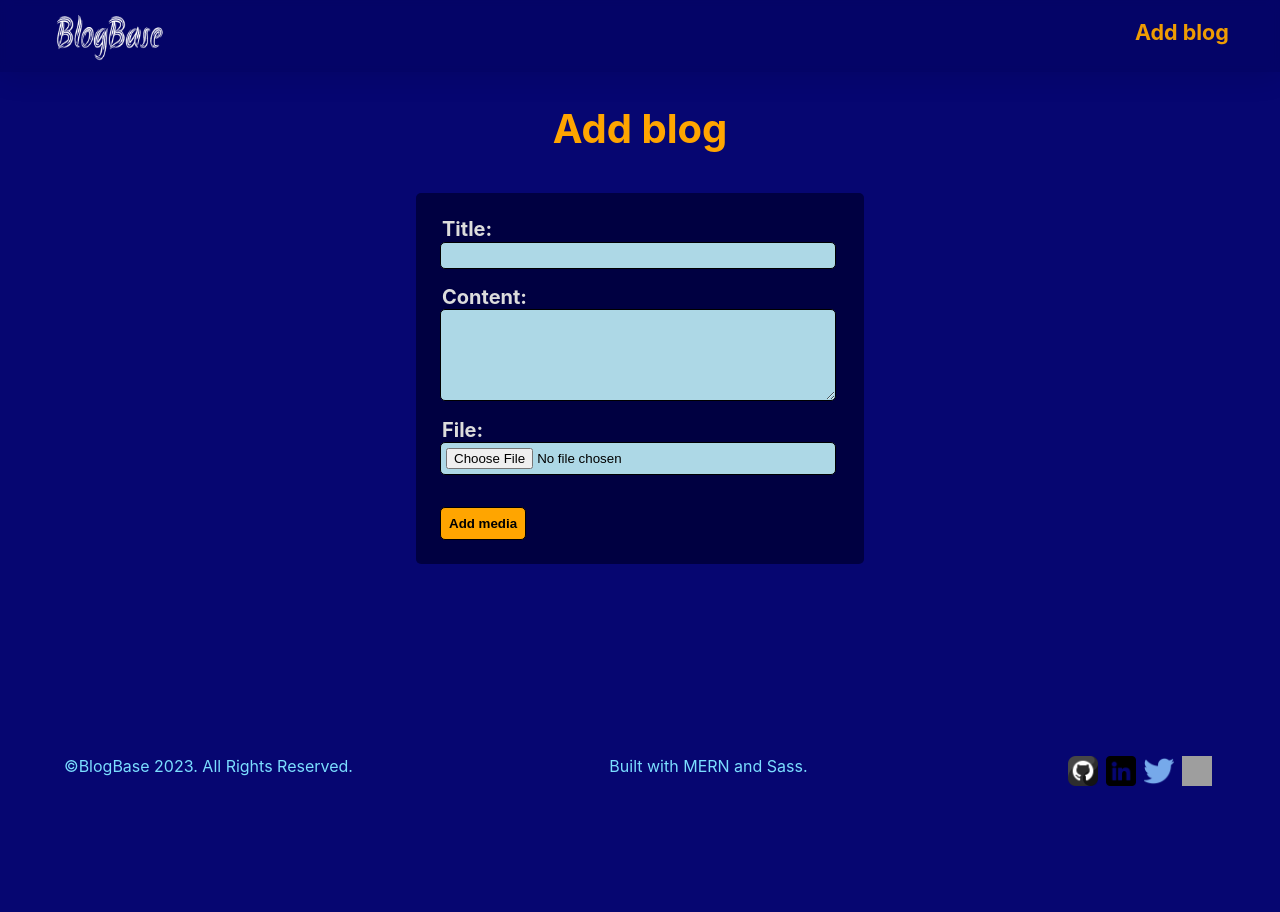
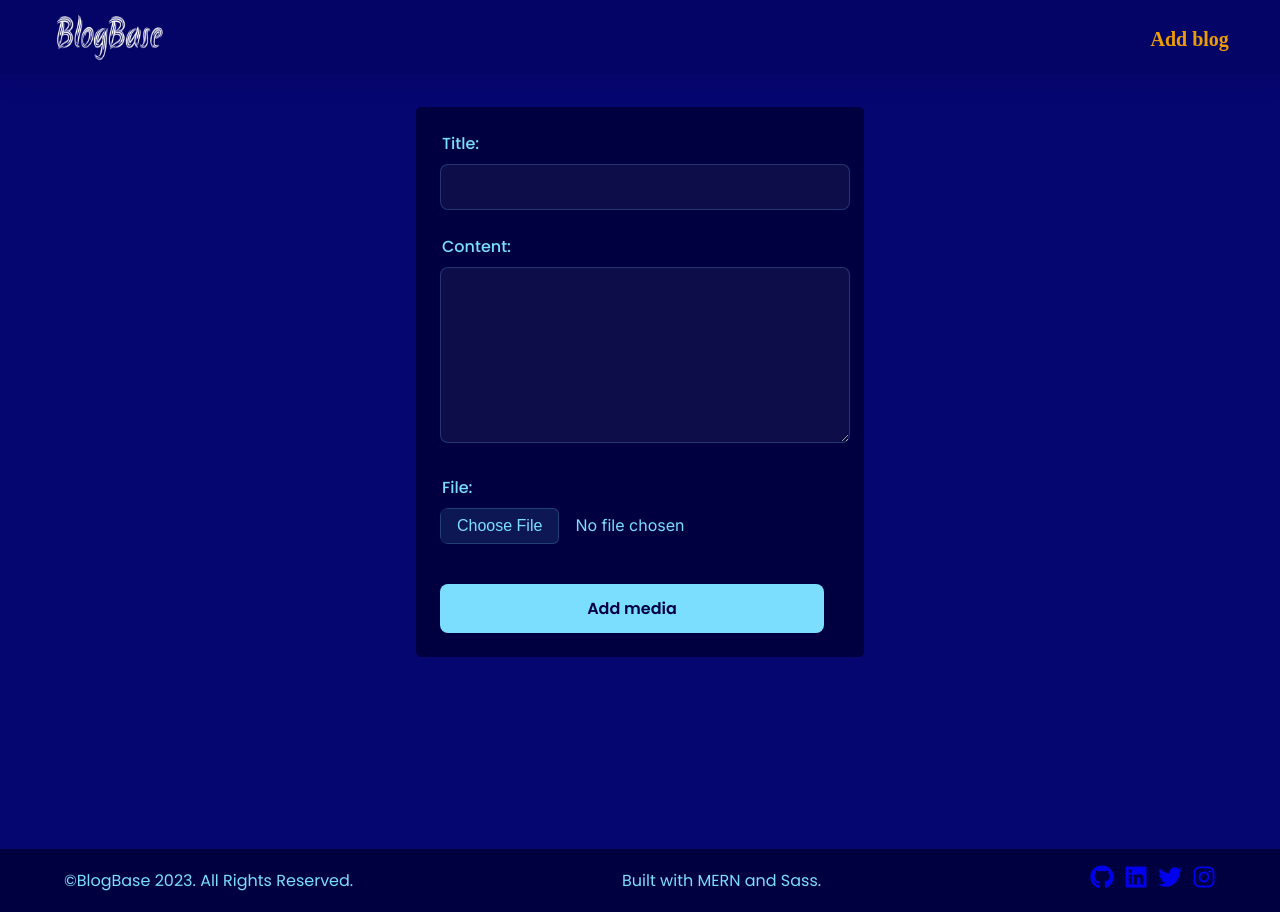
Before and after one commit to 6twos55/blogbase-app, a React (Create React App) app: page /add_media in a window 1280 px wide. Before the commit the page ends 800 px from the top, so only its background shows below. Built offline with nearby package versions, Linux system fonts and the light colour scheme; grey boxes are pictures that could not be loaded.

Commit message:
tweaksgit add .

```diff
--- a/package.json
+++ b/package.json
@@ -4,6 +4,8 @@
   "private": true,
   "dependencies": {
     "@babel/plugin-proposal-private-property-in-object": "",
+    "@fontsource/inter": "^5.2.5",
+    "@fontsource/poppins": "^5.2.6",
     "@testing-library/jest-dom": "^5.16.5",
     "@testing-library/react": "^13.4.0",
     "@testing-library/user-event": "^13.5.0",
@@ -13,6 +15,7 @@
     "morgan": "^1.10.0",
     "react": "^18.2.0",
     "react-dom": "^18.2.0",
+    "react-icons": "^5.5.0",
     "react-router-dom": "^6.13.0",
     "react-scripts": "5.0.1",
     "sass": "^1.63.6",
--- a/src/components/Footer.js
+++ b/src/components/Footer.js
@@ -1,25 +1,47 @@
-import github from "../styles/Social icons/github.png";
-import linkedin from "../styles/Social icons/linkedin.png";
-import twitter from "../styles/Social icons/twitter.png";
-import instagram from "../styles/Social icons/instagram.png";
+import React from "react";
+import { FaGithub, FaLinkedin, FaTwitter, FaInstagram } from "react-icons/fa";
 
 const Footer = () => {
   return (
     <footer className="footer">
-      <p className="copyright">
-        &copy;BlogBase 2023. All Rights Reserved.
-      </p>
-      <p>
-        Built with MERN and Sass.
-      </p>
+      <p className="copyright">&copy;BlogBase 2023. All Rights Reserved.</p>
+      <p>Built with MERN and Sass.</p>
       <p className="icons">
-      <a href="https://github.com/6twos55" title="github link" target="_blank" rel="noreferrer" ><img src={ github } alt="" /></a>
-      <a href="https://linkedin.com/in/sixtus-nwaogu-654005240/" title="linkedin link" target="_blank" rel="noreferrer" ><img src={ linkedin } alt="" /></a>
-      <a href="https://twitter.com/NwaoguSixtus" title="twitter link" target="_blank" rel="noreferrer" ><img src={ twitter } alt="" /></a>
-      <a href="https://www.instagram.com/6two_s55/" title="instagram link" target="_blank" rel="noreferrer" ><img src={ instagram } alt="" /></a>
+        <a
+          href="https://github.com/6twos55"
+          title="github link"
+          target="_blank"
+          rel="noreferrer"
+        >
+          <FaGithub size={24} />
+        </a>
+        <a
+          href="https://linkedin.com/in/sixtus-nwaogu-654005240/"
+          title="linkedin link"
+          target="_blank"
+          rel="noreferrer"
+        >
+          <FaLinkedin size={24} />
+        </a>
+        <a
+          href="https://x.com/6two_s55"
+          title="twitter link"
+          target="_blank"
+          rel="noreferrer"
+        >
+          <FaTwitter size={24} />
+        </a>
+        <a
+          href="https://www.instagram.com/6two_s55/"
+          title="instagram link"
+          target="_blank"
+          rel="noreferrer"
+        >
+          <FaInstagram size={24} />
+        </a>
       </p>
     </footer>
-  )
-}
+  );
+};
 
 export default Footer;
--- a/src/styles/App.scss
+++ b/src/styles/App.scss
@@ -1,11 +1,12 @@
-@import '_config.scss';
+@import "_config.scss";
+
+$header-font: "Poppins", sans-serif;
+$body-font: "Inter", sans-serif;
 
 body {
   margin: 0;
   background: #060671;
-  font-family: -apple-system, BlinkMacSystemFont, 'Segoe UI', 'Roboto', 'Oxygen',
-    'Ubuntu', 'Cantarell', 'Fira Sans', 'Droid Sans', 'Helvetica Neue',
-    sans-serif;
+  font-family: $header-font !important;
   -webkit-font-smoothing: antialiased;
   -moz-osx-font-smoothing: grayscale;
   transition: all 0.5 ease;
@@ -13,15 +14,15 @@ body {
 }
 
 code {
-  font-family: source-code-pro, Menlo, Monaco, Consolas, 'Courier New',
+  font-family: source-code-pro, Menlo, Monaco, Consolas, "Courier New",
     monospace;
 }
-
 
 .navContainer {
   display: flex;
   flex-direction: row;
   justify-content: space-between;
+  align-items: center;
   position: sticky;
   top: 0;
   z-index: 10;
@@ -47,10 +48,10 @@ code {
 
     .addMedia {
       text-decoration: none;
-      font-size: 21.5px;
+      font-size: 20px;
       margin: 0;
-      padding-top: 1vh;
       color: #ee9c03;
+      font-family: cursive;
     }
   }
 }
@@ -62,29 +63,28 @@ code {
   color: white;
 
   .topTitle {
-    font-size: 30px;
+    font-size: 50px;
     color: #b8ecfe;
+    font-weight: 500;
   }
 
-  .mediaList{
+  .mediaList {
     margin-top: 5vh;
     display: grid;
-    grid-gap: 2vh;
+    grid-gap: 20px;
     grid-template-columns: 1fr 1fr 1fr;
 
     .mediaItem {
       list-style-type: none;
       background: #000041;
-      margin-bottom: 2vh;
       color: white;
-      width: fit-content;
-      height: fit-content;
+      // height: fit-content;
       border-radius: 10px;
 
       &:hover {
-        transform: scale(1.01);
+        transform: scale(1.00001);
         transition: 0.5s ease;
-        box-shadow: 0px 10px 20px 3px  #020013;
+        box-shadow: 0px 10px 20px 3px #020013;
       }
 
       .mediaImg {
@@ -116,14 +116,13 @@ code {
           color: white;
           text-align: right;
         }
-
       }
     }
   }
 }
 
-
-.addMediaContainer, .updateContainer {
+.addMediaContainer,
+.updateContainer {
   margin: 4vh 0;
 
   > div {
@@ -144,121 +143,228 @@ code {
     color: #dcdcdc;
     margin: 0 auto;
 
-    input {
-      padding: 5px;
-      margin-bottom: 2vh;
-      background-color: lightblue;
-      border-radius: 5px;
+    div {
+      margin-bottom: 1.5rem;
+
+      legend {
+        color: #7bdeff;
+        font-size: 1rem;
+        margin-bottom: 0.5rem;
+        font-weight: 500;
+      }
+
+      input,
+      textarea {
         width: 100%;
-      border: $border_style;
-      color: black;
+        background: rgba(255, 255, 255, 0.05);
+        border: 1px solid rgba(123, 222, 255, 0.2);
+        border-radius: 8px;
+        padding: 12px;
+        color: white;
+        font-size: 1rem;
+        transition: all 0.3s ease;
+        font-family: $body-font;
+
+        &:focus {
+          outline: none;
+          border-color: #7bdeff;
+          background: rgba(255, 255, 255, 0.1);
+        }
+
+        &::placeholder {
+          color: rgba(255, 255, 255, 0.5);
+        }
       }
 
       textarea {
-      padding: 5px;
-      margin-bottom: 1.5vh;
-      color: black;
-      height: 10vh;
-      width: 100%;
-      border: $border_style;
-      border-radius: 5px;
-      background-color: lightblue;
+        min-height: 150px;
+        resize: vertical;
+      }
+
+      input[type="file"] {
+        background: transparent;
+        border: none;
+        padding: 0;
+        color: #7bdeff;
+        cursor: pointer;
+
+        &::file-selector-button {
+          background: rgba(123, 222, 255, 0.1);
+          border: 1px solid rgba(123, 222, 255, 0.2);
+          border-radius: 6px;
+          padding: 8px 16px;
+          color: #7bdeff;
+          margin-right: 16px;
+          transition: all 0.3s ease;
+          cursor: pointer;
+
+          &:hover {
+            background: rgba(123, 222, 255, 0.2);
+          }
+        }
+      }
     }
 
     button {
-      padding: 1vh;
-      border-radius: 5px;
-      border: $border_style;
-      font-weight: bold;
-      background-color: orange;
-      margin-top: 2vh;
+      width: 100%;
+      background: #7bdeff;
+      color: #000041;
+      border: none;
+      border-radius: 8px;
+      padding: 12px;
+      font-size: 1rem;
+      font-weight: 600;
+      cursor: pointer;
+      transition: all 0.3s ease;
+      font-family: $header-font;
+      margin-top: 1rem;
 
-      &:hover {
-        background: lightblue;
-        transition: all 0.3s ease;
+      &:hover:not(:disabled) {
+        background: #98e5ff;
+        transform: translateY(-2px);
+      }
+
+      &:disabled {
+        opacity: 0.7;
+        cursor: not-allowed;
       }
     }
   }
 }
 
 .itemContainer {
-  width: 70vw;
-  margin: 0 auto;
-  text-align: center;
+  max-width: 900px;
+  margin: 4vh auto;
+  padding: 0 20px;
 
   .itemCover {
-    padding-top: 1vh;
+    background: rgba(0, 0, 65, 0.7);
+    backdrop-filter: blur(10px);
+    -webkit-backdrop-filter: blur(10px);
+    border-radius: 15px;
+    padding: 2.5rem;
+    box-shadow: 0 8px 32px rgba(0, 0, 0, 0.3);
 
-    h2{
-      font-size: 30px;
-      color: orange;
-      padding-bottom: 1vh;
+    h2 {
+      font-size: 2.5rem;
+      color: #7bdeff;
+      font-family: $header-font;
+      margin-bottom: 1.5rem;
+      line-height: 1.2;
     }
 
     > img {
-      width: 40vw;
-      margin-bottom: 1vh;
-      transition: 0.5s ease-in-out;
+      width: 100%;
+      height: 400px;
+      border-radius: 12px;
+      margin: 1rem 0;
+      transition: transform 0.5s ease;
 
-      &:hover{
-        transform: scale(1.7);
-        // transition: 0.7s ease-in-out;
+      &:hover {
+        transform: scale(1.02);
       }
     }
 
     .itemDate {
-      color: white;
-      font-size: 15px;
+      color: rgba(255, 255, 255, 0.7);
+      font-size: 0.9rem;
       text-align: right;
-      width: 40vw;
-      margin: auto;
+      font-family: $body-font;
+      margin: 1rem 0;
     }
 
     .itemContent {
+      color: #f1f5f9;
+      font-size: 1.1rem;
+      line-height: 1.8;
+      margin: 2rem 0;
+      font-family: $body-font;
       text-align: justify;
-      font-size: 20px;
-      color: #d0eef8;
-      margin: 3vh 0 2vh 0;
-      background: rgba(39, 37, 37, 0.17);
-      box-shadow: 0 4px 30px rgba(0, 0, 0, 0.1);
-      padding: 1rem;
+      background: rgba(255, 255, 255, 0.05);
+      padding: 1.5rem;
       border-radius: 10px;
     }
 
     .actions {
       display: flex;
       justify-content: space-between;
-      margin-bottom: 15vh;
-      margin: 0 auto;
+      align-items: center;
+      margin-top: 2rem;
+      padding-top: 1rem;
+      border-top: 1px solid rgba(123, 222, 255, 0.2);
 
       a {
-      font-size: 20px;
-      font-weight: bold;
-      background: orange;
-      color: black;
+        background: #7bdeff;
+        color: #000041;
         text-decoration: none;
-      padding: 1vh;
-      display: block;
-      width: fit-content;
-      border: $border_style;
-      border-radius: 5px;
+        padding: 0.75rem 1.5rem;
+        border-radius: 8px;
+        font-weight: 600;
+        font-family: $header-font;
+        transition: all 0.3s ease;
 
         &:hover {
-        background: lightblue;
-        transition: 0.3s ease;
+          background: #98e5ff;
+          transform: translateY(-2px);
         }
       }
 
-    div img{
-      background-color: lightblue;
-      display: inline;
-      border-radius: 5px;
-      padding: 1vh 2vw;
+      div {
+        background: rgba(231, 21, 10, 0.566);
+        padding: 0.75rem;
+        border-radius: 8px;
+        cursor: pointer;
+        transition: all 0.3s ease;
+        display: flex;
+        align-items: center;
+        justify-content: center;
+
+        img {
+          width: 24px;
+          height: 24px;
+          transition: transform 0.3s ease;
+        }
 
         &:hover {
-        background-color: #a50000;
-        transition: 0.2s ease;
-        cursor: pointer;
+          background: rgb(255, 13, 0);
+          transform: translateY(-2px);
+
+          img {
+            transform: scale(1.1);
+          }
+        }
+      }
+    }
+  }
+}
+
+// Add responsive styles
+@media (max-width: 768px) {
+  .itemContainer {
+    .itemCover {
+      padding: 1.5rem;
+
+      h2 {
+        font-size: 2rem;
+      }
+
+      .itemContent {
+        font-size: 1rem;
+        padding: 1rem;
+      }
+
+      .actions {
+        flex-direction: column;
+        gap: 1rem;
+
+        a {
+          width: 100%;
+          text-align: center;
+        }
+
+        div {
+          width: 100%;
+          text-align: center;
         }
       }
     }
@@ -271,19 +377,19 @@ footer {
   justify-content: space-between;
   padding-inline: 5vw;
   color: #7bdeff;
+  background: #000041;
 
   p {
-    margin: 0;
+    display: flex;
+    align-items: center;
+    gap: 10px;
 
-    a img{
+    a img {
       width: 30px;
       height: 30px;
       padding-inline: 0.5vh;
     }
   }
-
 }
 
-
-
-@import 'mediaQueries.scss';
+@import "mediaQueries.scss";
--- a/src/views/AddMedia.js
+++ b/src/views/AddMedia.js
@@ -32,7 +32,7 @@ const AddMedia = () => {
 
   return(
     <div className="addMediaContainer">
-      <div>Add blog</div>
+      {/* <div>Add blog</div> */}
 
       <form onSubmit={handleAddMedia} encType="multipart/form-data">
         <div>
--- a/src/views/MediaItem.js
+++ b/src/views/MediaItem.js
@@ -43,7 +43,7 @@ const MediaItem = () => {
 
 
   if(isLoading){
-    return <div style={{ textAlign: "center", color: "orange", fontSize: "20px", marginTop: "10vh", marginBottom: "60vh" }}>Loading. Please wait...</div>;
+    return <div style={{ display: 'flex', alignItems: 'center', justifyContent: 'center', color: "orange", fontSize: "20px", height: '70vh', textAlign: 'center'}}>Loading... Free server, please pardon the slowness 🧘‍♂️</div>;
   }
 
 
--- a/src/views/Medias.js
+++ b/src/views/Medias.js
@@ -25,7 +25,7 @@ const Medias = () => {
     return (
       <div className="mediasContainer">
         <div className="topTitle">All blogs</div>
-        <div style={{ textAlign: "center", color: "orange", fontSize: "20px", marginTop: "10vh", marginBottom: "60vh" }}>Loading. Please wait...</div>
+        <div style={{ display: 'flex', alignItems: 'center', justifyContent: 'center', color: "orange", fontSize: "20px", height: '60vh', textAlign: 'center'}}>Loading... Free server, please pardon the slowness 🧘‍♂️</div>
       </div>
     )
   }
```
Also changed, not shown: src/App.js (+19 -14 lines), src/styles/mediaQueries.scss (+55 -47 lines), src/views/UpdateMedia.js (+28 -20 lines), 1 other file (tests, documents, lock files or other folders). Lines whose indentation alone changed are shown as unchanged.
